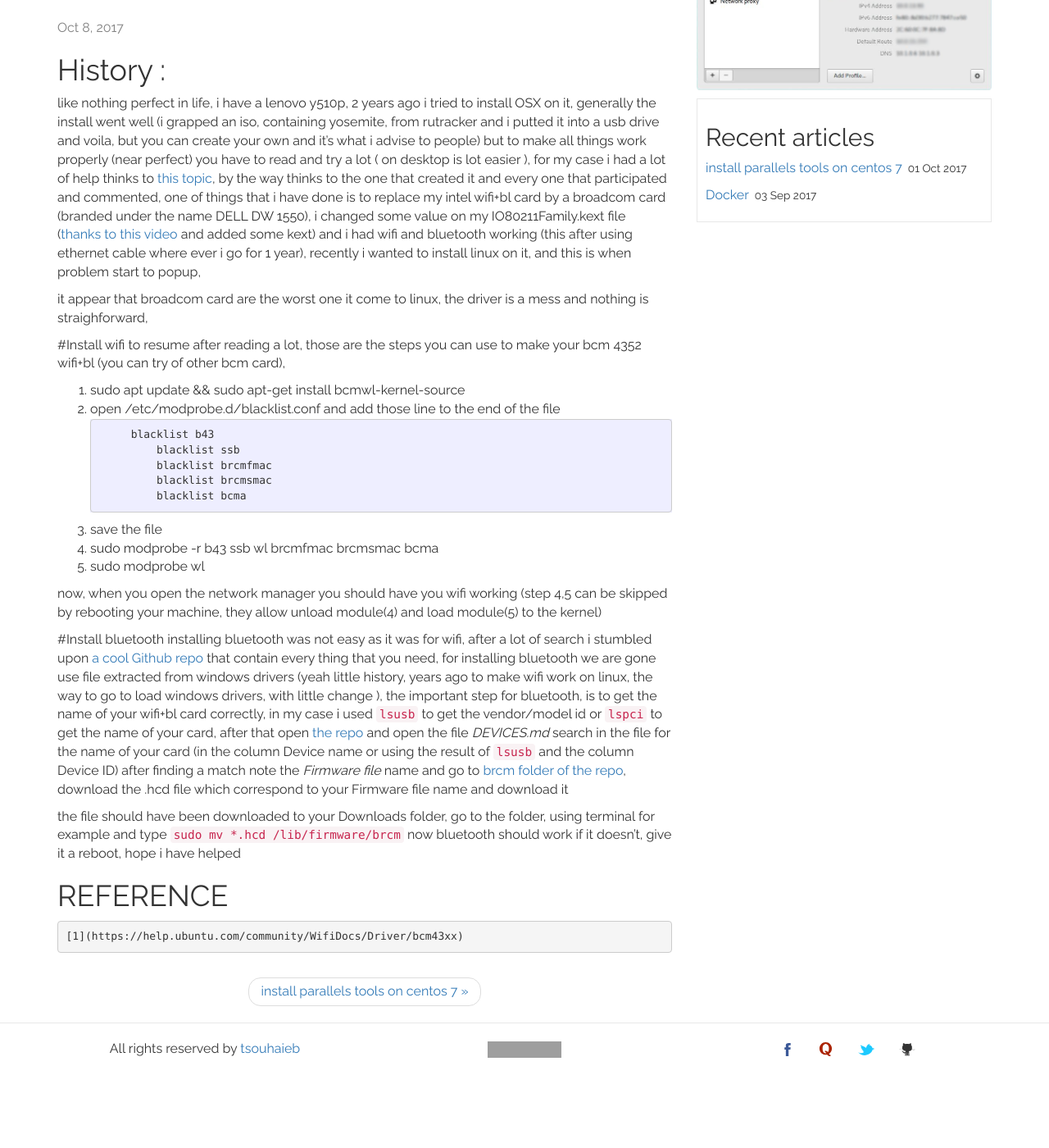
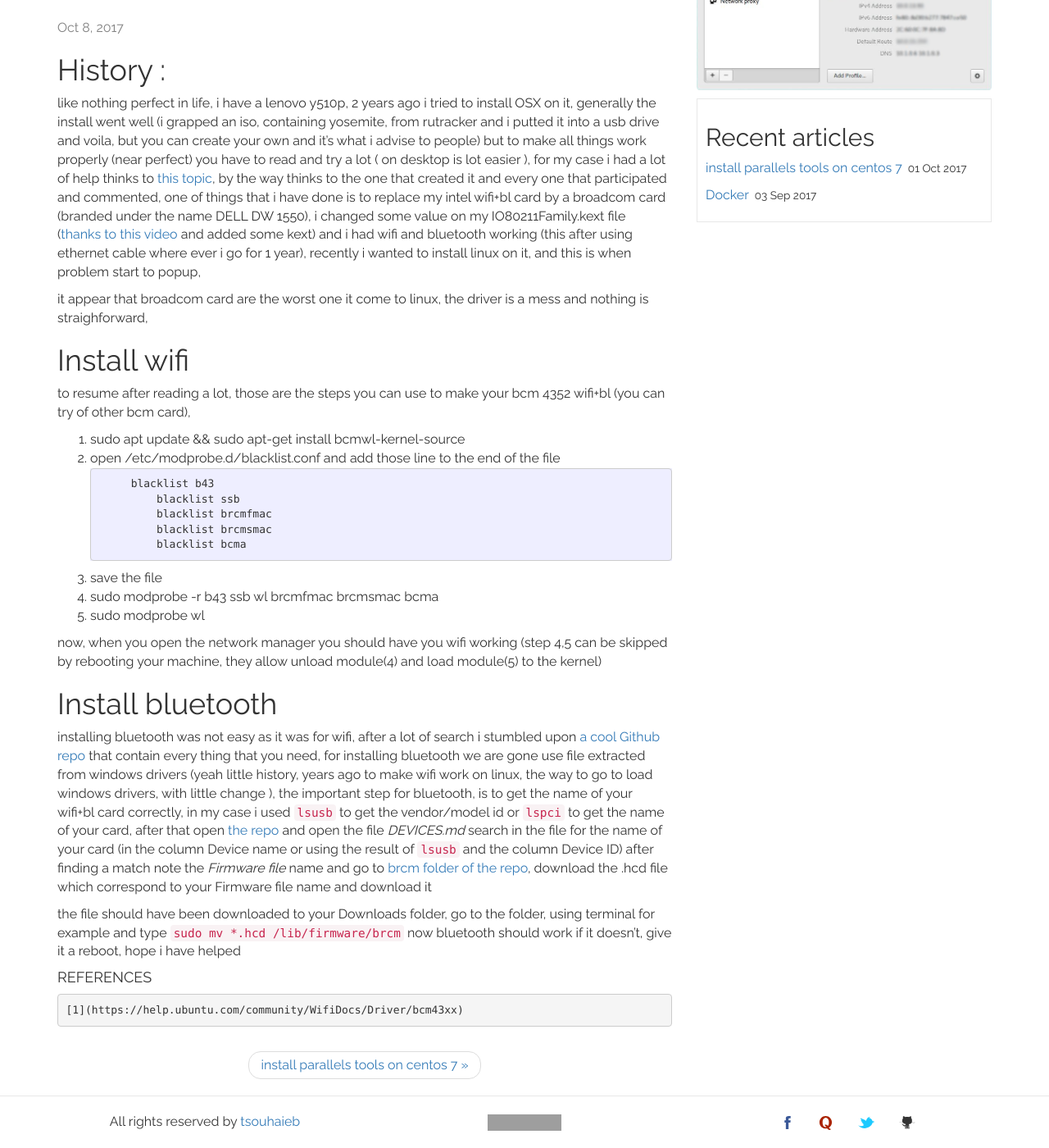
Before and after one commit to souhaiebtar/souhaiebtar.github1.io, a Jekyll site: the page built from _posts/2017-10-08-bcm4352-on-ubuntu.md, in a window 1280 px wide and 1400 px high, scrolled down 171 px. Shown: the whole window at 82% size. Built offline with Jekyll 4.4.1, drawn with Linux system fonts in a browser that asks for light colours; comment, search, counter and statistics services are not loaded; before the commit the page ends 1482 px from its top, so only the background shows below that; grey boxes are pictures that could not be loaded.

Commit message:
update view

````diff
--- a/_posts/2017-10-08-bcm4352-on-ubuntu.md
+++ b/_posts/2017-10-08-bcm4352-on-ubuntu.md
@@ -9,7 +9,7 @@ like nothing perfect in life,  i have a lenovo y510p, 2 years ago i tried to ins
 
 it appear that broadcom card are the worst one it come to linux, the driver is a mess and nothing is straighforward,
 
-#Install wifi
+# Install wifi
 to resume after reading a lot, those are the steps you can use to make your bcm 4352 wifi+bl (you can try of other bcm card),
 
 1. sudo apt update && sudo apt-get install bcmwl-kernel-source
@@ -27,7 +27,7 @@ to resume after reading a lot, those are the steps you can use to make your bcm
 
 now, when you open the network manager you should have you wifi working (step 4,5 can be skipped by rebooting your machine, they allow unload module(4) and load module(5) to the kernel)
 
-#Install bluetooth
+# Install bluetooth
 installing bluetooth was not easy as it was for wifi, after a lot of search i stumbled upon [a cool Github repo](https://github.com/winterheart/broadcom-bt-firmware) that contain every thing that you need, for installing bluetooth we are gone use file extracted from windows drivers (yeah little history, years ago to make wifi work on linux, the way to go to load windows drivers, with little change ),
 the important step for bluetooth, is to get the name of your wifi+bl card correctly, in my case i used ```lsusb``` to get the vendor/model id or ```lspci``` to get the name of your card, after that open [the repo](https://github.com/winterheart/broadcom-bt-firmware0) and open the file *DEVICES.md* search in the file for the name of your card (in the column Device name or using the result of ```lsusb``` and the column Device ID) after finding a match note the *Firmware file* name and go to [brcm folder of the repo](https://github.com/winterheart/broadcom-bt-firmware/tree/master/brcm), download the .hcd file which correspond to your Firmware file name and download it
 
@@ -38,7 +38,7 @@ now bluetooth should work if it doesn't, give it a reboot,
 hope i have helped
 
 
-# REFERENCE
+#### REFERENCES
 <pre>
 [1](https://help.ubuntu.com/community/WifiDocs/Driver/bcm43xx)
 </pre>
````
